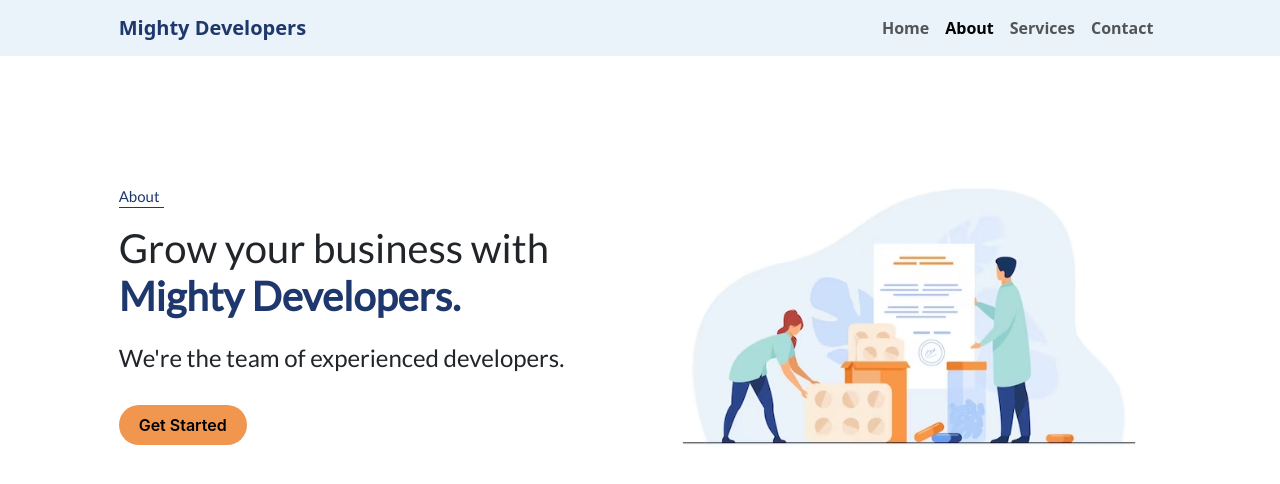
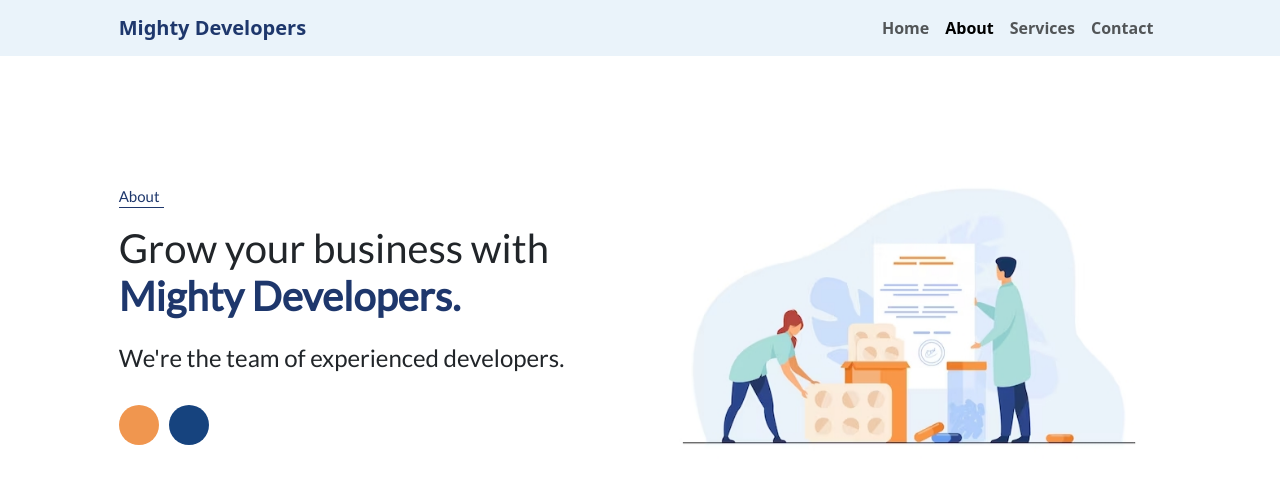
Before and after one commit to Daoud-Hussain/Mighty-Developers, a React (Create React App) app: page /about in a window 1280 px wide. Shown: the top 484 px of the page. Built offline with nearby package versions, Linux system fonts and the light colour scheme.

Commit message:
Final changes in home component

```diff
--- a/src/App.css
+++ b/src/App.css
@@ -66,7 +66,7 @@
   border: 1px solid #f0964f;
   background-color: #f0964f;
 }
-.button-get-started {
+.button1, .button2 {
   align-items: center;
   background-color: #f0964f;
   border: 0;
@@ -96,10 +96,23 @@
   text-decoration: none;
 }
 
-.button-get-started:hover,
-.button-get-started:focus {
+.button1:hover,
+.button1:focus {
   background-color: #16437E;
   color: #ffffff;
+}
+
+.button2{
+  margin-left: 10px;
+  background-color: #16437E;
+  color: #ffffff;
+
+}
+
+.button2:hover,
+.button2:focus {
+  background-color: #f0964f;
+  color: #000000;
 }
 
 
--- a/src/Common.jsx
+++ b/src/Common.jsx
@@ -15,8 +15,11 @@ const Common = (props) => {
               </h1>
               <h2 className="my-3 bio">We're the team of experienced developers.</h2>
               <div className="my-3">
-                <NavLink className="button-get-started" to={props.buttonClick}>
-                    {props.buttonName}
+                <NavLink className="button1" to={props.buttonClick}>
+                    {props.button1Name}
+                </NavLink>
+                <NavLink className="button2" to={props.buttonClick}>
+                    {props.button2Name}
                 </NavLink>
               </div>
             </div>
--- a/src/Home.jsx
+++ b/src/Home.jsx
@@ -9,7 +9,8 @@ const Home = () => {
         value="Home"
         imgSrc= {homeImg}
         buttonClick="/about"
-        buttonName="About Us"
+        button1Name="About Us"
+        button2Name="Services"
       />
     </>
   );
```
